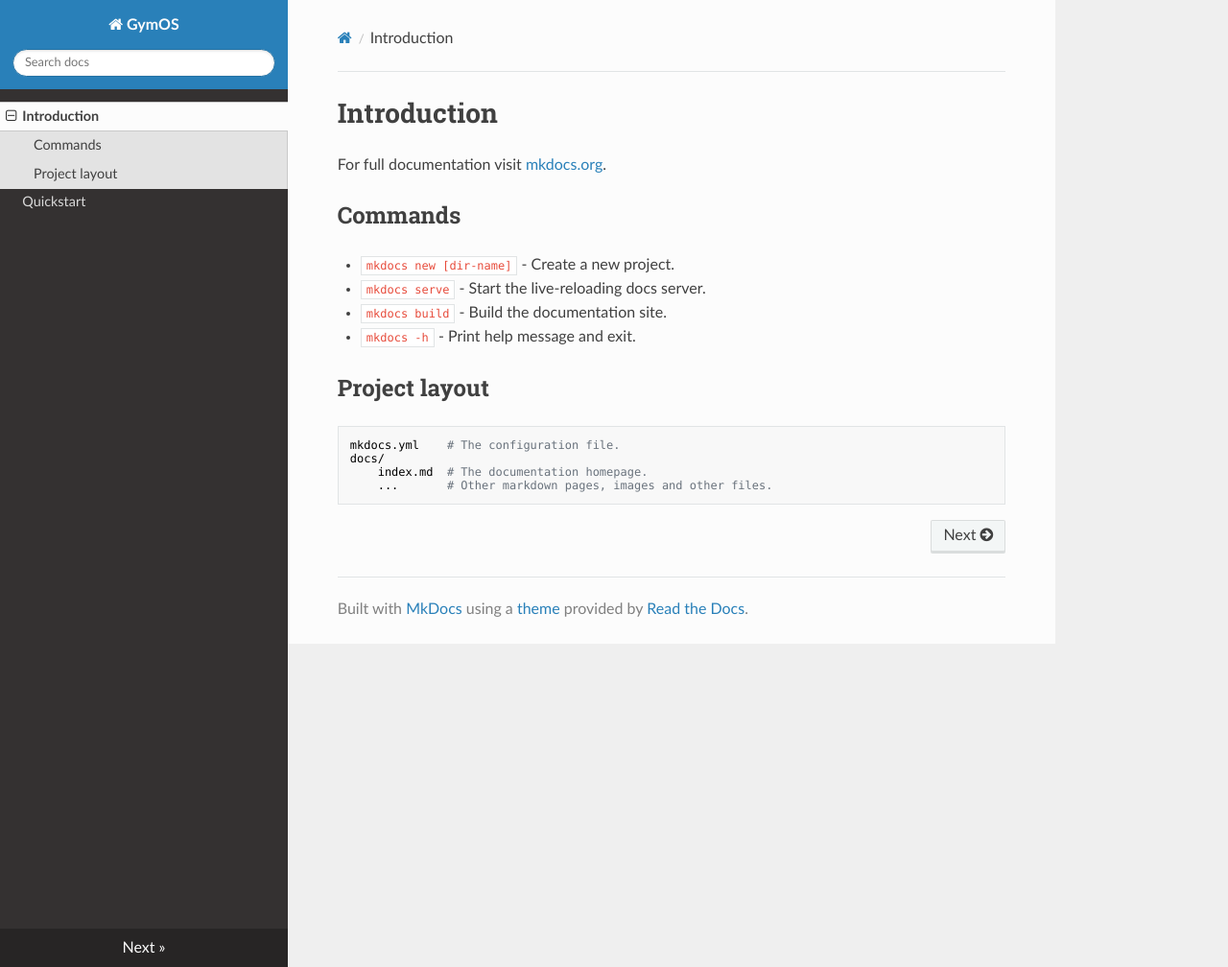
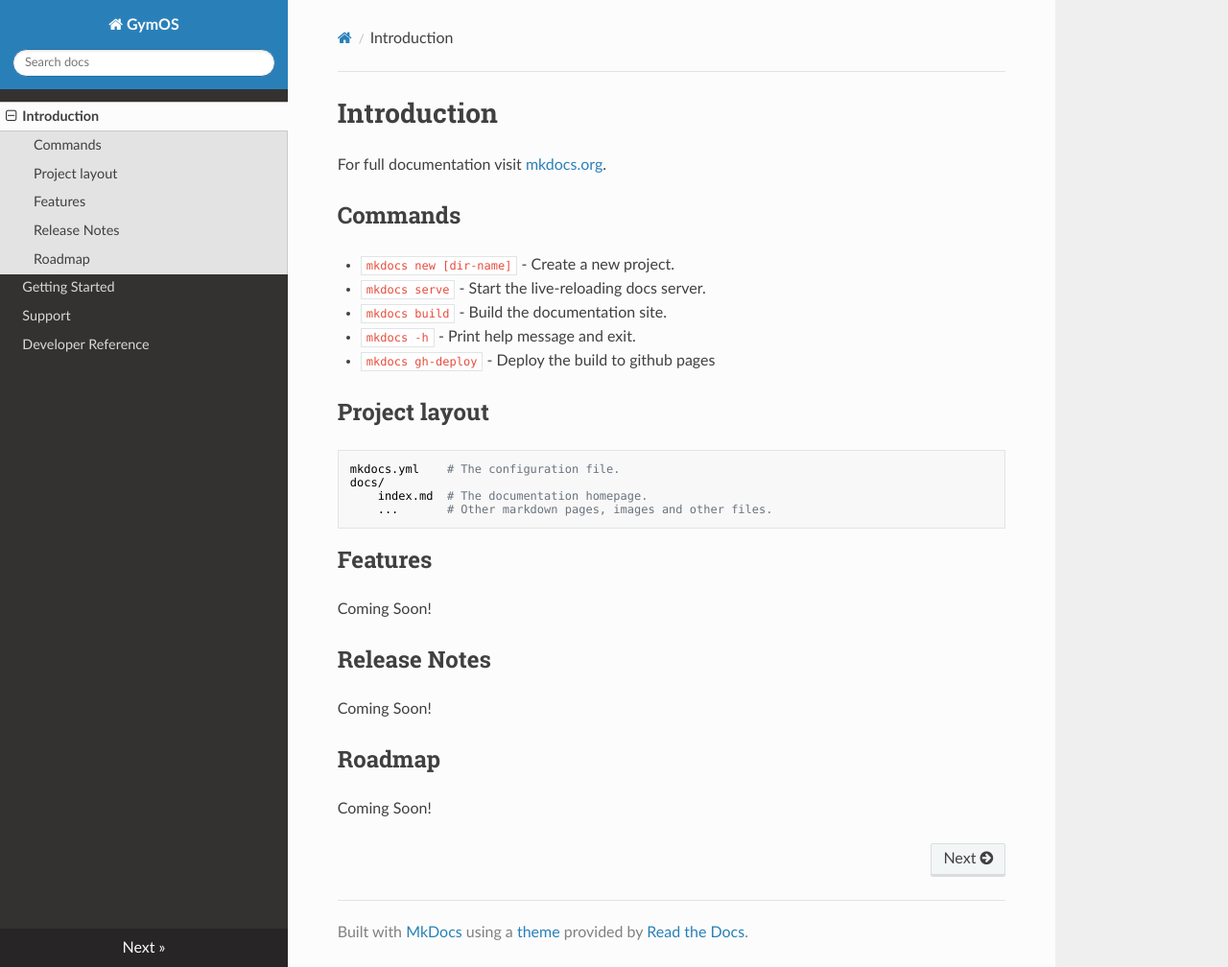
Before and after one commit to Demetrioz/GymOS-Legacy, an MkDocs documentation site: the page built from docs/docs/index.md, in a window 1280 px wide and 1008 px high. Shown: the whole window at 96% size. Built offline with MkDocs 1.6.1, drawn with Linux system fonts in a browser that asks for light colours; nearby versions of some CDN libraries.

Commit message:
Features and Docs update
Added a list of potential features and updated the documentation format

```diff
--- a/docs/docs/index.md
+++ b/docs/docs/index.md
@@ -8,6 +8,7 @@ For full documentation visit [mkdocs.org](https://www.mkdocs.org).
 * `mkdocs serve` - Start the live-reloading docs server.
 * `mkdocs build` - Build the documentation site.
 * `mkdocs -h` - Print help message and exit.
+* `mkdocs gh-deploy` - Deploy the build to github pages
 
 ## Project layout
 
@@ -15,3 +16,15 @@ For full documentation visit [mkdocs.org](https://www.mkdocs.org).
     docs/
         index.md  # The documentation homepage.
         ...       # Other markdown pages, images and other files.
+
+## Features
+
+Coming Soon!
+
+## Release Notes
+
+Coming Soon!
+
+## Roadmap
+
+Coming Soon!
--- a/docs/mkdocs.yml
+++ b/docs/mkdocs.yml
@@ -1,5 +1,7 @@
 site_name: GymOS
 nav:
   - Introduction: index.md
-  - Quickstart: quickstart.md
+  - Getting Started: gettingstarted.md
+  - Support: support.md
+  - Developer Reference: devreference.md
 theme: readthedocs
```
Also changed, not shown: docs/docs/devreference.md (added, +3 -0 lines), docs/docs/gettingstarted.md (added, +19 -0 lines), docs/docs/quickstart.md (deleted, +0 -1 lines), docs/docs/support.md (added, +11 -0 lines), README.md.
